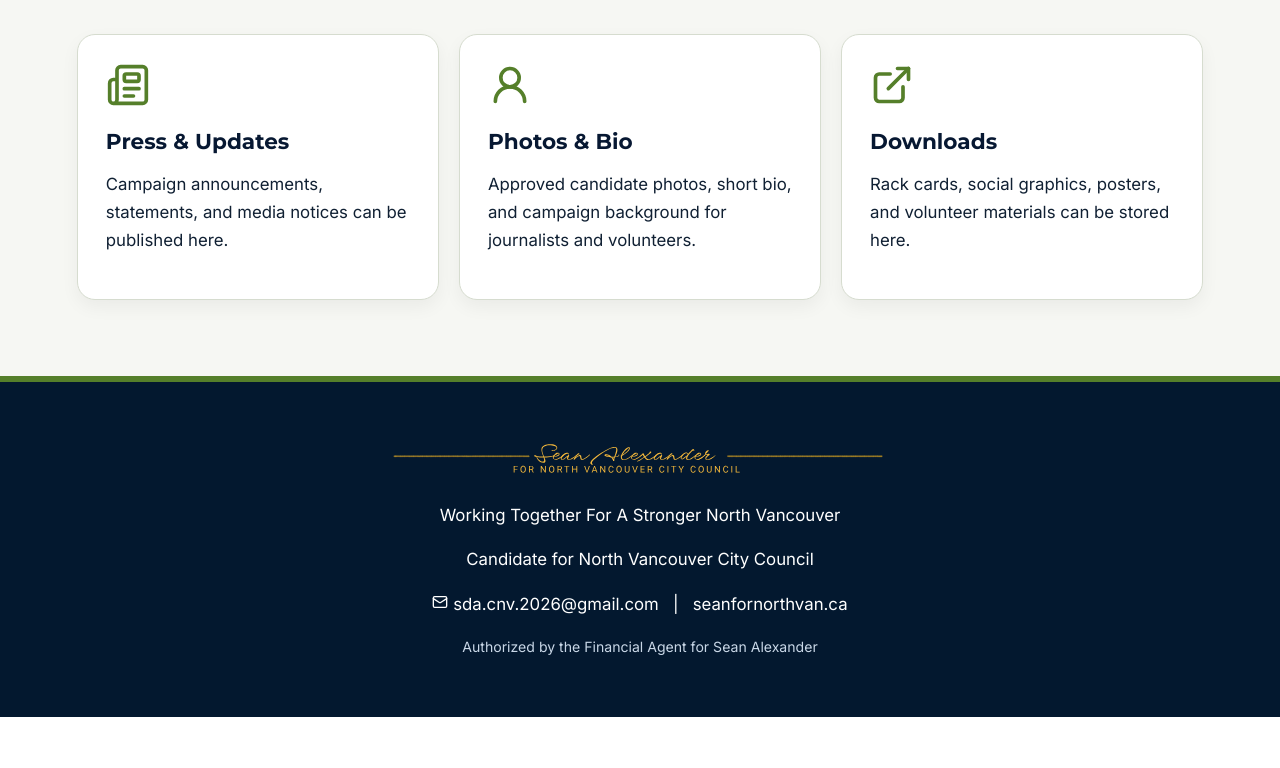
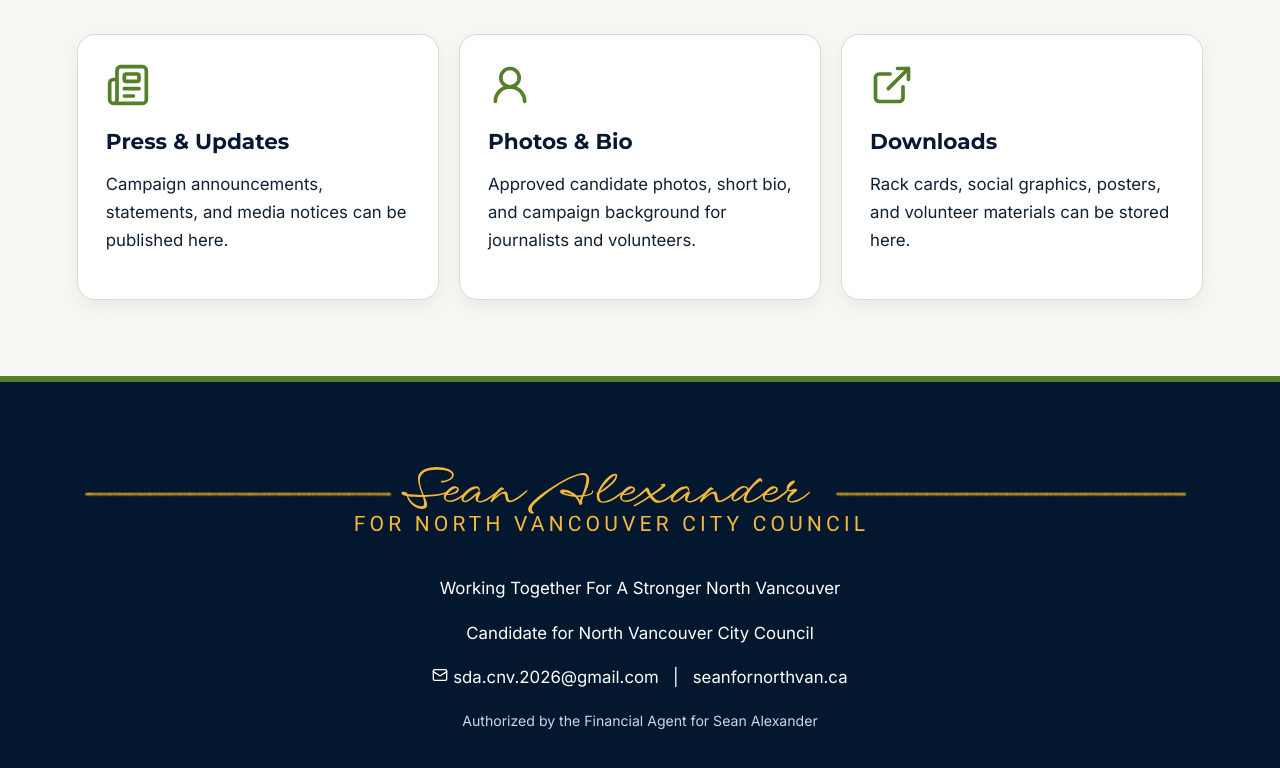
Before and after one commit to irnewlands/seanfornorthvan-site, a React (Vite) app: page / in a window 1280 px wide. Shown: the part 6575-7343 px from the top of the page. Before the commit the page ends 7292 px from the top, so only its background shows below. Built offline with nearby package versions, Linux system fonts and the light colour scheme.

Commit message:
Update styles.css

```diff
--- a/src/styles.css
+++ b/src/styles.css
@@ -509,8 +509,10 @@ footer {
 }
 
 .footerSignature {
-  width: min(500px, 90vw);
+  width: 100%;
+  max-width: 1200px;
   height: auto;
+
   display: block;
   margin: 0 auto 12px auto;
 
```
